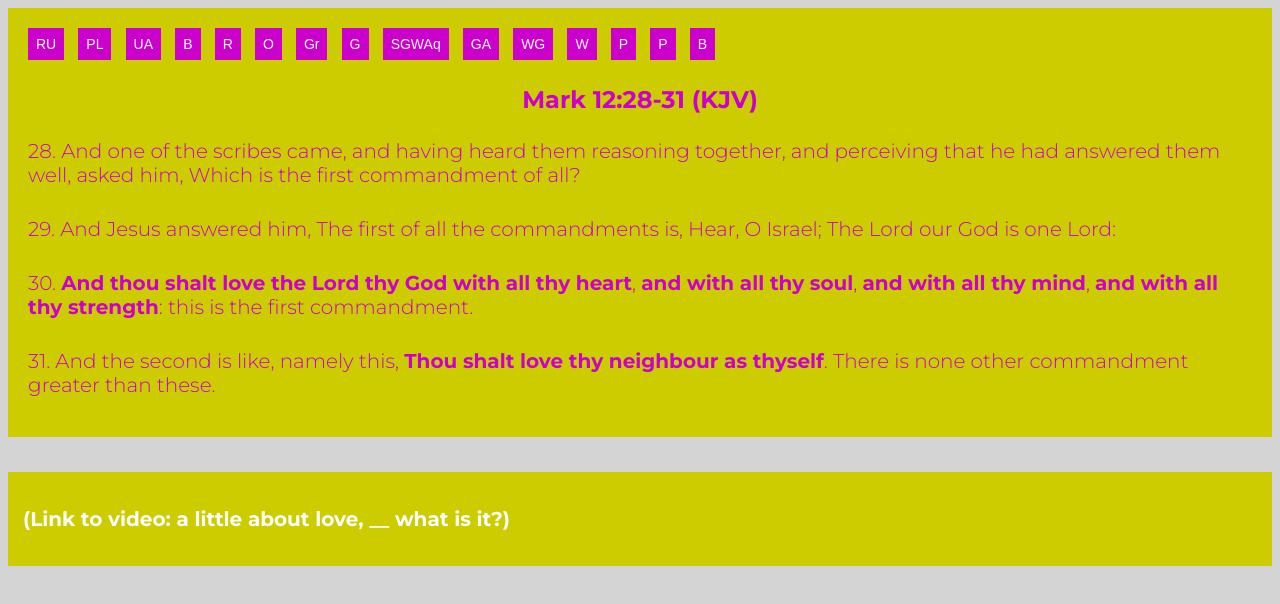
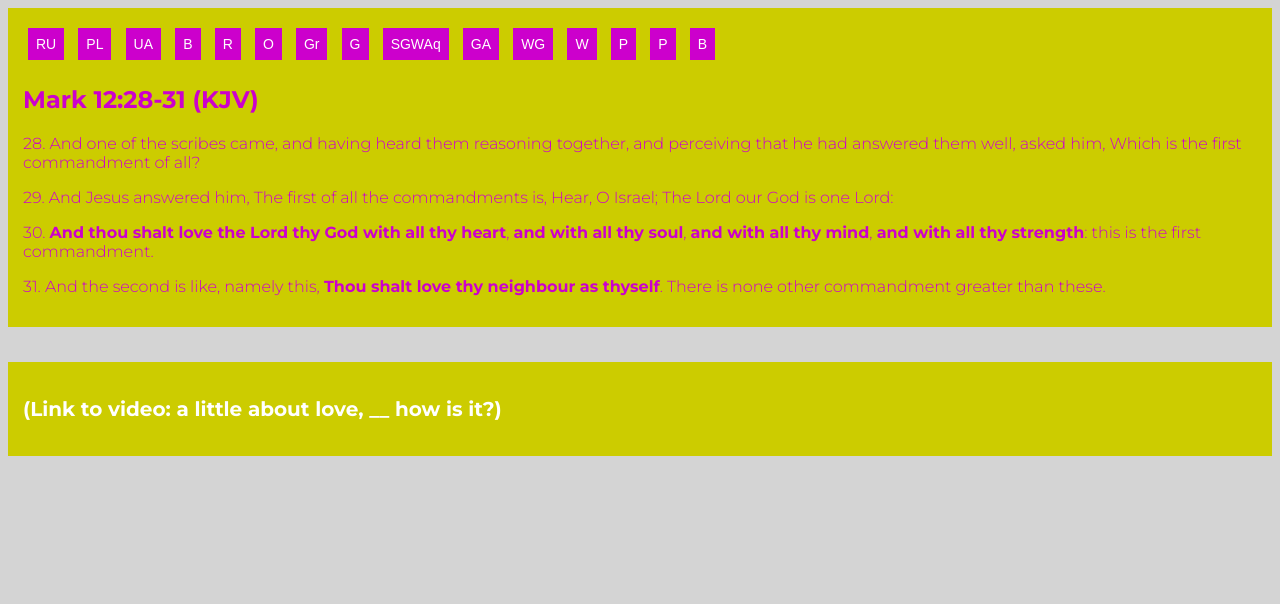
Before and after one commit to mr-front-end-dev/Bible-Verses-yellow--EN, a plain HTML site: page index.html in a window 1280 px wide. Drawn offline with Linux system fonts and the light colour scheme.

Commit message:
Updated index.html

```diff
--- a/index.html
+++ b/index.html
@@ -28,22 +28,22 @@
       <button class="section__button"><a class="section__button--link" href="https://mr-front-end-dev.github.io/Bible-Verses-p--EN/">P</a></button>
       <button class="section__button"><a class="section__button--link" href="https://mr-front-end-dev.github.io/Bible-Verses-pink--EN/">P</a></button>
       <button class="section__button"><a class="section__button--link" href="https://mr-front-end-dev.github.io/Bible-Verses-brown--EN/">B</a></button>
-      <h1 class="section--h1">Mark 12:28-31 (KJV)</h1>
-      <p class="section--paragraph">28. And one of the scribes came, and having heard them reasoning together, and perceiving that he had answered them well, asked him, Which is the first commandment of all?</p>
-      <p class="section--paragraph">29. And Jesus answered him, The first of all the commandments is, Hear, O Israel; The Lord our God is one Lord:</p>
-      <p class="section--paragraph">30. <span class="section--bold">And thou shalt love the Lord thy God with all thy heart</span>, <span class="section--bold">and with all thy soul</span>, <span class="section--bold">and with all thy mind</span>, <span class="section--bold">and with all thy strength</span>: this is the first commandment.</p>
-      <p class="section--paragraph">31. And the second is like, namely this, <span class="section--bold">Thou shalt love thy neighbour as thyself</span>. There is none other commandment greater than these.</p>
+      <h1 class="section__h1">Mark 12:28-31 (KJV)</h1>
+      <p class="section__paragraph">28. And one of the scribes came, and having heard them reasoning together, and perceiving that he had answered them well, asked him, Which is the first commandment of all?</p>
+      <p class="section__paragraph">29. And Jesus answered him, The first of all the commandments is, Hear, O Israel; The Lord our God is one Lord:</p>
+      <p class="section__paragraph">30. <span class="section--bold">And thou shalt love the Lord thy God with all thy heart</span>, <span class="section--bold">and with all thy soul</span>, <span class="section--bold">and with all thy mind</span>, <span class="section--bold">and with all thy strength</span>: this is the first commandment.</p>
+      <p class="section__paragraph">31. And the second is like, namely this, <span class="section--bold">Thou shalt love thy neighbour as thyself</span>. There is none other commandment greater than these.</p>
     </section>
   </main>
   <div class="div__underline--lightgrey"></div>
-  <main class="main">
-    <section class="section">
-      <a class="section--link" href="https://www.facebook.com/nikita.rysiev.3/posts/144801687498428">
+  <a class="section--link" href="https://www.facebook.com/nikita.rysiev.3/posts/144801687498428">
+    <main class="main">
+      <section class="section">
         <p class="section--bold">
-          (Link to video: a little about love, __ what is it?)
+          (Link to video: a little about love, __ how is it?)
         </p>
-      </a>
-    </section>
-  </main>
+      </section>
+    </main>
+  </a>
 </body>
 </html>
```
